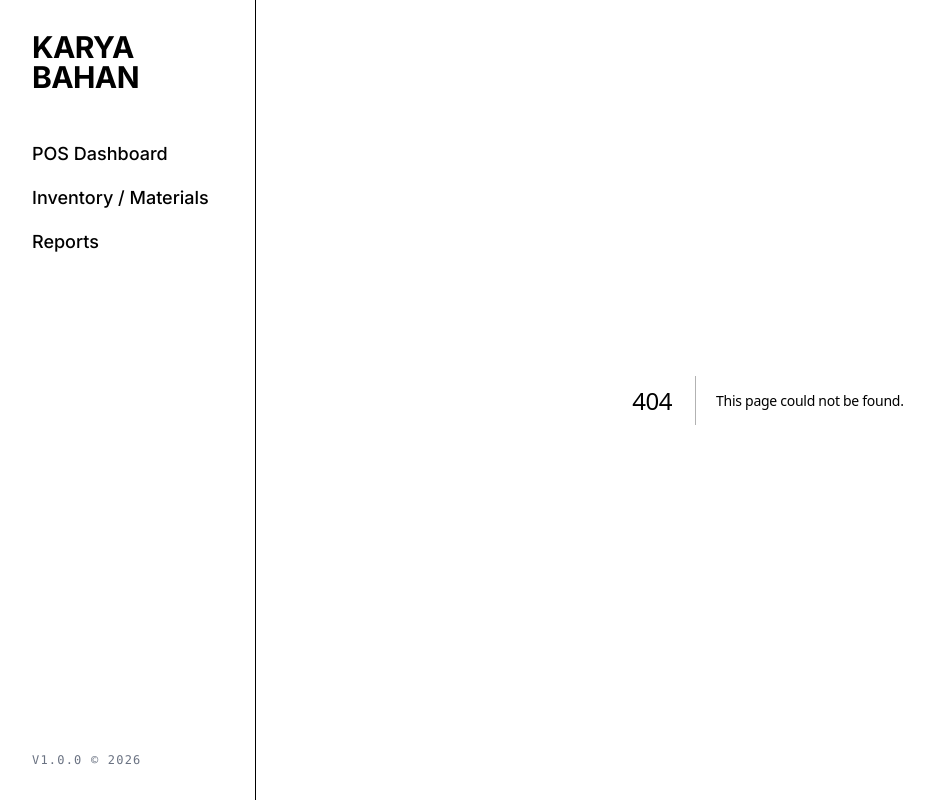
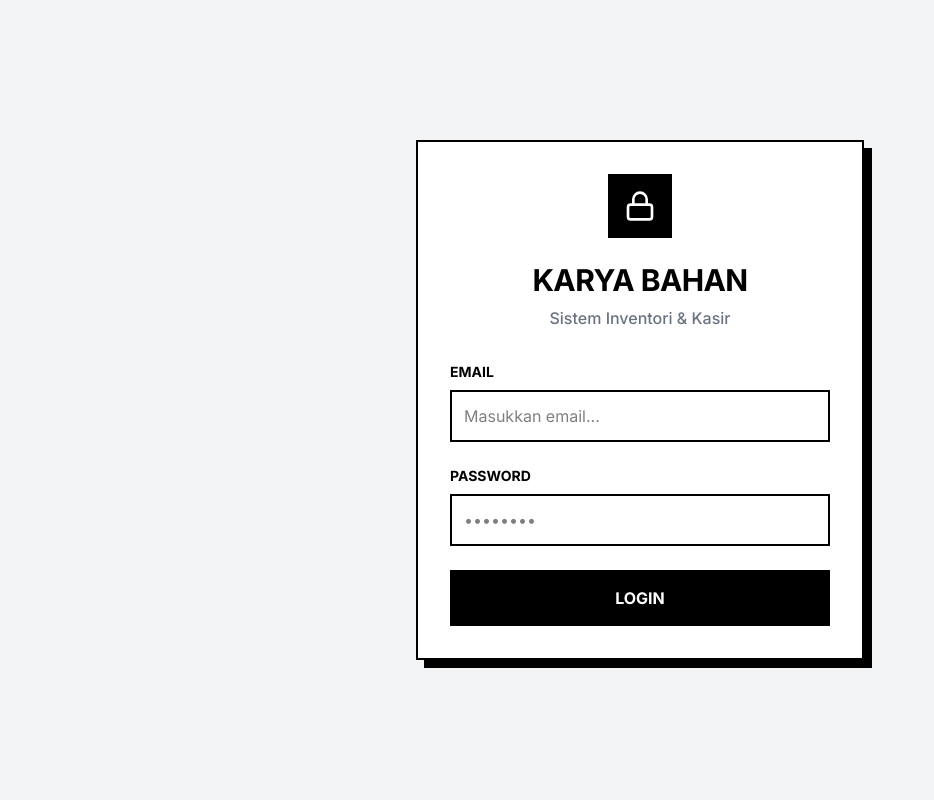
Before and after one commit to Elaziizzz/byscaperfume, a Next.js app: page /login in a window 1280 px wide. Before the commit this address had no page. Shown: the whole page, without its empty margins (0-934 px from the left). Built offline with nearby package versions, Linux system fonts and the light colour scheme.

Commit message:
Add auth and budget tracking

```diff
--- /dev/null
+++ b/src/app/actions/auth.ts
@@ -0,0 +1,26 @@
+"use server";
+
+import { cookies } from "next/headers";
+import { redirect } from "next/navigation";
+
+export async function login(formData: FormData) {
+  const email = formData.get("email");
+  const password = formData.get("password");
+
+  if (email === "karyabahan123@gmail.com" && password === "karyabahan33") {
+    // Set cookie valid for 7 days
+    cookies().set("auth", "true", {
+      httpOnly: true,
+      secure: process.env.NODE_ENV === "production",
+      maxAge: 60 * 60 * 24 * 7
+    });
+    return { success: true };
+  }
+
+  return { success: false, error: "Email atau Password salah" };
+}
+
+export async function logout() {
+  cookies().delete("auth");
+  redirect("/login");
+}
--- /dev/null
+++ b/src/app/login/page.tsx
@@ -0,0 +1,81 @@
+"use client";
+
+import { useState } from "react";
+import { login } from "@/app/actions/auth";
+import { useRouter } from "next/navigation";
+import { Lock } from "lucide-react";
+
+export default function LoginPage() {
+  const [error, setError] = useState("");
+  const [loading, setLoading] = useState(false);
+  const router = useRouter();
+
+  async function handleSubmit(e: React.FormEvent<HTMLFormElement>) {
+    e.preventDefault();
+    setLoading(true);
+    setError("");
+
+    const formData = new FormData(e.currentTarget);
+    const result = await login(formData);
+
+    if (result.success) {
+      router.push("/");
+    } else {
+      setError(result.error || "Gagal login");
+      setLoading(false);
+    }
+  }
+
+  return (
+    <div className="min-h-screen w-full flex items-center justify-center bg-gray-100 absolute inset-0 z-50">
+      <div className="max-w-md w-full bg-white border-2 border-black p-8 shadow-[8px_8px_0px_0px_rgba(0,0,0,1)]">
+        <div className="flex justify-center mb-6">
+          <div className="w-16 h-16 bg-black flex items-center justify-center">
+            <Lock className="w-8 h-8 text-white" />
+          </div>
+        </div>
+
+        <h1 className="text-3xl font-black uppercase text-center mb-2">Karya Bahan</h1>
+        <p className="text-center text-gray-500 mb-8 font-medium">Sistem Inventori & Kasir</p>
+
+        {error && (
+          <div className="bg-red-100 border border-red-500 text-red-700 p-3 mb-6 font-bold text-center">
+            {error}
+          </div>
+        )}
+
+        <form onSubmit={handleSubmit} className="space-y-6">
+          <div>
+            <label className="block text-sm font-bold uppercase mb-2">Email</label>
+            <input
+              type="email"
+              name="email"
+              required
+              className="w-full border-2 border-black p-3 focus:outline-none focus:ring-2 focus:ring-black transition-shadow"
+              placeholder="Masukkan email..."
+            />
+          </div>
+
+          <div>
+            <label className="block text-sm font-bold uppercase mb-2">Password</label>
+            <input
+              type="password"
+              name="password"
+              required
+              className="w-full border-2 border-black p-3 focus:outline-none focus:ring-2 focus:ring-black transition-shadow"
+              placeholder="••••••••"
+            />
+          </div>
+
+          <button
+            type="submit"
+            disabled={loading}
+            className="w-full bg-black text-white font-bold uppercase py-4 hover:bg-gray-800 disabled:bg-gray-400 transition-colors"
+          >
+            {loading ? "VERIFYING..." : "LOGIN"}
+          </button>
+        </form>
+      </div>
+    </div>
+  );
+}
--- a/src/app/page.tsx
+++ b/src/app/page.tsx
@@ -34,6 +34,9 @@ export default function POSDashboard() {
   const [quantity, setQuantity] = useState("");
   const [customPrice, setCustomPrice] = useState("");
   const [loading, setLoading] = useState(false);
+  const [initialBudget, setInitialBudget] = useState<number>(0);
+  const [isEditingBudget, setIsEditingBudget] = useState(false);
+  const [tempBudget, setTempBudget] = useState("");
 
   useEffect(() => {
     fetchData();
@@ -53,11 +56,25 @@ export default function POSDashboard() {
       })
       .subscribe();
 
+    // Load initial budget from localStorage
+    const savedBudget = localStorage.getItem("karyabahan_initial_budget");
+    if (savedBudget) {
+      setInitialBudget(Number(savedBudget));
+    }
+
     return () => {
       supabase.removeChannel(materialSubscription);
       supabase.removeChannel(transactionSubscription);
     };
   }, []);
+
+  function saveBudget(e: React.FormEvent) {
+    e.preventDefault();
+    const val = Number(tempBudget);
+    setInitialBudget(val);
+    localStorage.setItem("karyabahan_initial_budget", val.toString());
+    setIsEditingBudget(false);
+  }
 
   async function fetchData() {
     await fetchMaterials();
@@ -96,6 +113,7 @@ export default function POSDashboard() {
   const totalRevenue = allTransactions.filter(t => t.type === 'OUT').reduce((sum, t) => sum + Number(t.total_price), 0);
   const totalExpense = allTransactions.filter(t => t.type === 'IN').reduce((sum, t) => sum + Number(t.total_price), 0);
   const netBalance = totalRevenue - totalExpense;
+  const currentBudget = initialBudget + netBalance;
 
   async function handleTransaction(e: React.FormEvent) {
     e.preventDefault();
@@ -150,12 +168,35 @@ export default function POSDashboard() {
               Rp {totalExpense.toLocaleString("id-ID")}
             </div>
           </div>
-          <div className="border border-black p-6 bg-black text-white">
-            <div className="text-sm font-bold uppercase text-gray-400 mb-2">
-              Saldo / Profit (Net)
+          <div className="border border-black p-6 bg-black text-white relative">
+            <div className="text-sm font-bold uppercase text-gray-400 mb-2 flex justify-between items-center">
+              <span>Sisa Saldo Kas (Budget)</span>
+              <button onClick={() => { setIsEditingBudget(true); setTempBudget(initialBudget.toString()); }} className="text-xs border border-gray-600 px-2 py-1 hover:bg-gray-800 transition-colors">
+                Set Modal Awal
+              </button>
             </div>
-            <div className="text-3xl font-mono font-bold">
-              Rp {netBalance.toLocaleString("id-ID")}
+
+            {isEditingBudget ? (
+              <form onSubmit={saveBudget} className="flex gap-2 mt-2">
+                <input
+                  type="number"
+                  className="flex-1 bg-transparent border-b border-white text-white focus:outline-none"
+                  value={tempBudget}
+                  onChange={e => setTempBudget(e.target.value)}
+                  placeholder="Modal Awal"
+                  autoFocus
+                />
+                <button type="submit" className="text-xs bg-white text-black px-2 font-bold uppercase">Save</button>
+                <button type="button" onClick={() => setIsEditingBudget(false)} className="text-xs text-gray-400 px-2">X</button>
+              </form>
+            ) : (
+              <div className="text-3xl font-mono font-bold">
+                Rp {currentBudget.toLocaleString("id-ID")}
+              </div>
+            )}
+
+            <div className="text-xs text-gray-500 mt-2">
+              (Modal: Rp {initialBudget.toLocaleString("id-ID")} + Profit: Rp {netBalance.toLocaleString("id-ID")})
             </div>
           </div>
         </div>
--- a/src/components/layout/Sidebar.tsx
+++ b/src/components/layout/Sidebar.tsx
@@ -19,8 +19,19 @@ export function Sidebar() {
           </Link>
         </nav>
       </div>
-      <div className="text-xs font-mono uppercase tracking-widest text-gray-500">
-        v1.0.0 &copy; {new Date().getFullYear()}
+      <div>
+        <form action={async () => {
+          "use server";
+          const { logout } = await import("@/app/actions/auth");
+          await logout();
+        }}>
+          <button type="submit" className="text-sm font-bold text-red-600 hover:underline uppercase mb-4 text-left w-full">
+            Log Out
+          </button>
+        </form>
+        <div className="text-xs font-mono uppercase tracking-widest text-gray-500">
+          v1.0.0 &copy; {new Date().getFullYear()}
+        </div>
       </div>
     </aside>
   );
--- /dev/null
+++ b/src/middleware.ts
@@ -0,0 +1,32 @@
+import { NextResponse } from 'next/server'
+import type { NextRequest } from 'next/server'
+
+export function middleware(request: NextRequest) {
+  const isAuthenticated = request.cookies.has('auth')
+  const isLoginPage = request.nextUrl.pathname === '/login'
+
+  // If not authenticated and not on login page, redirect to login
+  if (!isAuthenticated && !isLoginPage) {
+    return NextResponse.redirect(new URL('/login', request.url))
+  }
+
+  // If authenticated and on login page, redirect to dashboard
+  if (isAuthenticated && isLoginPage) {
+    return NextResponse.redirect(new URL('/', request.url))
+  }
+
+  return NextResponse.next()
+}
+
+export const config = {
+  matcher: [
+    /*
+     * Match all request paths except for the ones starting with:
+     * - api (API routes)
+     * - _next/static (static files)
+     * - _next/image (image optimization files)
+     * - favicon.ico (favicon file)
+     */
+    '/((?!api|_next/static|_next/image|favicon.ico).*)',
+  ],
+}
```
